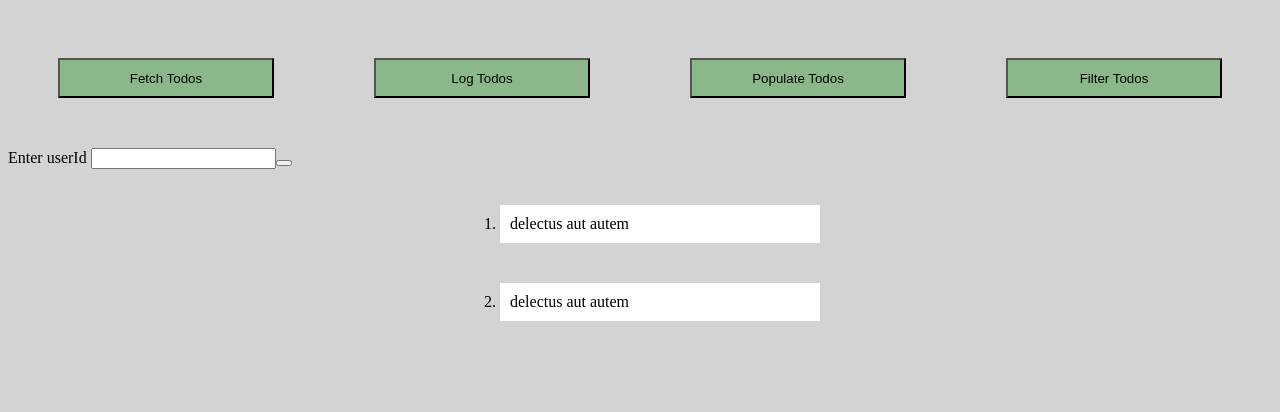
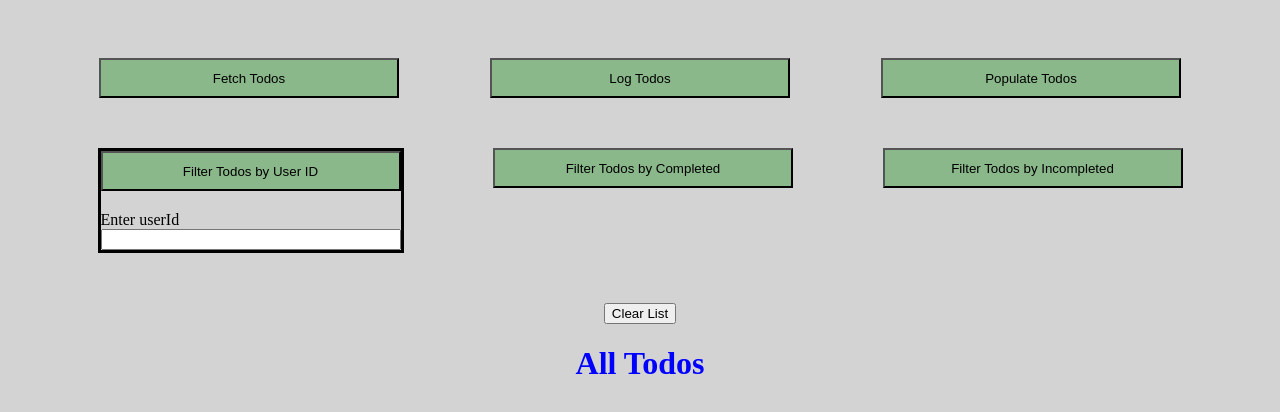
Before and after one commit to amolin09/Dummy-Data-Todo-List, a plain HTML site: page index.html in a window 1280 px wide. Both pictures are taken after a click on the button "Populate Todos". Drawn offline with Linux system fonts and the light colour scheme.

Commit message:
Completed filtering for user id, completed and incomplete. UI and UX still needs work. Two columns for completion status still needed

```diff
--- a/index.html
+++ b/index.html
@@ -13,12 +13,34 @@
     <button onclick="fetchTodos()">Fetch Todos</button>
     <button onclick="logTodos()">Log Todos</button>
     <button onclick="populateTodos()">Populate Todos</button>
-    <button onclick="filterTodos()">Filter Todos</button>
+
   </div>
 
-  <label for="userId">Enter userId</label>
-  <input type="number" id="userId"><button type="submit" id="userId" onclick="getUserId()"></button>
+<div class="header2" id="header2">
+  <div class="filterButtons" id = "filterById">
+    <button onclick="filterTodosById()">Filter Todos by User ID</button>
+    <label for="userId">Enter userId</label>
+    <input type="number" id="userId" min=1 max=10 onkeyup="getUserId()">
+  </div>
 
+  <div class="filterCompletion" id="filterByCompleted">
+    <button onclick="filterTodosByCompleted()">Filter Todos by Completed</button>
+  </div>
+
+  <div class="filterCompletion" id="filterByIncomplete">
+    <button onclick="filterTodosByIncompleted()">Filter Todos by Incompleted</button>
+  </div>
+</div>
+
+<div class="header3" id="header3">
+  <div class="clearButton">
+    <button onclick="clearEverything()">Clear List</button>
+  </div>
+</div>
+
+<div id="userIdHeading">
+
+</div>
 
   <ol id="todo-list">
 
--- a/scripts.js
+++ b/scripts.js
@@ -1,19 +1,7 @@
-let arrayOfTodos = [
-  {
-    userId: 14,
-    id: 1,
-    title: "delectus aut autem",
-    completed: false
-  },
-  {
-    userId: 20,
-    id: 2,
-    title: "delectus aut autem",
-    completed: false
-  }
-]
-
+let arrayOfTodos = []
 let todoList = document.getElementById("todo-list")
+let useridHeadingPlace = document.getElementById("userIdHeading")
+let filteredTodo = []
 
 const fetchTodos = () => {
   fetch('https://jsonplaceholder.typicode.com/todos')
@@ -27,7 +15,12 @@ const logTodos = () => {
 }
 
 const populateTodos = () =>{
-
+  removeH1()
+  removeLi()
+  const userIdHeadingElement = document.createElement('h1')
+  let userIdHeading = document.createTextNode('All Todos')
+  userIdHeadingElement.appendChild(userIdHeading)
+  useridHeadingPlace.appendChild(userIdHeadingElement)
 
  for(i = 0; i < arrayOfTodos.length; i++){
   const todoItem = arrayOfTodos[i]
@@ -41,25 +34,150 @@ const populateTodos = () =>{
   }
 }
 
-const filterTodos = () => {
+const removeLi = () => {
+  while (todoList.hasChildNodes()){
+  todoList.removeChild(todoList.firstChild)
+  }
+}
+
+const removeH1 = () => {
+  if(useridHeadingPlace.hasChildNodes()){
+  useridHeadingPlace.removeChild(useridHeadingPlace.firstChild)
+}
+}
+
+const clearEverything = () => {
   removeLi()
-  let filteredByUserId = arrayOfTodos.filter(todo => todo.userId == 2)
-  console.log(filteredByUserId)
-  for(i = 0; i < filteredByUserId.length; i++){
-    const todoItem = filteredByUserId[i]
+  removeH1()
+  clearIdField()
+}
+
+const clearIdField = () => {
+  document.getElementById('userId').value = ''
+}
+
+const getUserId = () => {
+  return document.getElementById('userId').value
+}
+
+const filterTodosById = () => {
+
+  const userId = getUserId()
+  clearIdField()
+
+  if(userId < 1 || userId > 10){
+    alert('Please enter a valid ID number between 1 - 10')
+  }
+  else{
+    removeH1()
+    removeLi()
+    filteredTodo = arrayOfTodos.filter(todo => todo.userId == userId)
+    console.log(filteredTodo)
+    const userIdHeadingElement = document.createElement('h1')
+    let userIdHeading = document.createTextNode('Todos From User: ' + userId)
+    userIdHeadingElement.appendChild(userIdHeading)
+    useridHeadingPlace.appendChild(userIdHeadingElement)
+
+    for(i = 0; i < filteredTodo.length; i++){
+    const todoItem = filteredTodo[i]
     const todoLi = document.createElement('LI')
     let todoItemTitle = document.createTextNode(todoItem.title)
         todoLi.appendChild(todoItemTitle)
         todoList.appendChild(todoLi)
     }
+  }
 }
 
-const removeLi = () => {
-while (todoList.hasChildNodes()){
-  todoList.removeChild(todoList.firstChild)
-}
+const filterTodosByCompleted = () =>{
+  const userId = getUserId()
+  clearIdField()
+
+
+  if(!userId){
+    removeH1()
+    removeLi()
+    filteredTodo = arrayOfTodos.filter(todo => todo.completed)
+    console.log(filteredTodo)
+    const userIdHeadingElement = document.createElement('h1')
+    let userIdHeading = document.createTextNode('Completed Todos From All')
+    userIdHeadingElement.appendChild(userIdHeading)
+    useridHeadingPlace.appendChild(userIdHeadingElement)
+
+    for(i = 0; i < filteredTodo.length; i++){
+      const todoItem = filteredTodo[i]
+      const todoLi = document.createElement('LI')
+      let todoItemTitle = document.createTextNode(todoItem.title)
+          todoLi.appendChild(todoItemTitle)
+          todoList.appendChild(todoLi)
+      }
+  }
+  else if(userId >= 1 && userId <=10){
+    removeH1()
+    removeLi()
+    filteredTodo = arrayOfTodos.filter(todo => todo.userId == userId)
+    let furtherFiltered = filteredTodo.filter(newTodo => newTodo.completed)
+    console.log(furtherFiltered)
+    const userIdHeadingElement = document.createElement('h1')
+    let userIdHeading = document.createTextNode('Completed Todos From User: ' + userId)
+    userIdHeadingElement.appendChild(userIdHeading)
+    useridHeadingPlace.appendChild(userIdHeadingElement)
+
+    for(j = 0; j < furtherFiltered.length; j++){
+      const todoItem = furtherFiltered[j]
+      const todoLi = document.createElement('LI')
+      let todoItemTitle = document.createTextNode(todoItem.title)
+          todoLi.appendChild(todoItemTitle)
+          todoList.appendChild(todoLi)
+    }
+  }
+  else{
+    alert('Please enter a valid ID number between 1 - 10')
+  }
 }
 
-const getUserId = () => {
+const filterTodosByIncompleted = () =>{
+  const userId = getUserId()
+  clearIdField()
 
+
+  if(!userId){
+    removeH1()
+    removeLi()
+    filteredTodo = arrayOfTodos.filter(todo => !todo.completed)
+    console.log(filteredTodo)
+    const userIdHeadingElement = document.createElement('h1')
+    let userIdHeading = document.createTextNode('Incomplete Todos From All')
+    userIdHeadingElement.appendChild(userIdHeading)
+    useridHeadingPlace.appendChild(userIdHeadingElement)
+
+    for(i = 0; i < filteredTodo.length; i++){
+      const todoItem = filteredTodo[i]
+      const todoLi = document.createElement('LI')
+      let todoItemTitle = document.createTextNode(todoItem.title)
+          todoLi.appendChild(todoItemTitle)
+          todoList.appendChild(todoLi)
+      }
+  }
+  else if(userId >= 1 && userId <=10){
+    removeH1()
+    removeLi()
+    filteredTodo = arrayOfTodos.filter(todo => todo.userId == userId)
+    let furtherFiltered = filteredTodo.filter(newTodo => !newTodo.completed)
+    console.log(furtherFiltered)
+    const userIdHeadingElement = document.createElement('h1')
+    let userIdHeading = document.createTextNode('Incomplete Todos From User: ' + userId)
+    userIdHeadingElement.appendChild(userIdHeading)
+    useridHeadingPlace.appendChild(userIdHeadingElement)
+
+    for(j = 0; j < furtherFiltered.length; j++){
+      const todoItem = furtherFiltered[j]
+      const todoLi = document.createElement('LI')
+      let todoItemTitle = document.createTextNode(todoItem.title)
+          todoLi.appendChild(todoItemTitle)
+          todoList.appendChild(todoLi)
+    }
+  }
+  else{
+    alert('Please enter a valid ID number between 1 - 10')
+  }
 }
--- a/styles.css
+++ b/styles.css
@@ -4,13 +4,13 @@ background-color: lightgrey;
 
 #header{
   display: flex;
-  justify-content: center;
+  justify-content: space-evenly;
 }
 
 #header > button{
-  width: 300px;
-  height: 40px;
-  margin: 50px 50px;
+  min-width: 300px;
+  min-height: 40px;
+  margin: 50px 0;
   background-color: rgb(138, 184, 138);
 }
 
@@ -18,6 +18,56 @@ background-color: lightgrey;
   background-color:rgb(76, 177, 76);
   font-weight: bolder;
   font-size: 16px;
+}
+
+#header2{
+  display: flex;
+  justify-content: space-evenly;
+}
+
+.filterButtons{
+ display: flex;
+ flex-direction: column;
+ min-width: 300px;
+ border: solid black;
+}
+
+.filterButtons > button{
+  width: 300px;
+  height: 40px;
+  background-color: rgb(138, 184, 138);
+  margin-bottom: 20px;
+}
+
+.filterButtons > button:hover{
+  background-color:rgb(76, 177, 76);
+  font-weight: bolder;
+  font-size: 16px;
+}
+
+.filterCompletion > button{
+  width: 300px;
+  height: 40px;
+  background-color: rgb(138, 184, 138);
+  margin-bottom: 20px;
+}
+
+.filterCompletion > button:hover{
+  background-color:rgb(76, 177, 76);
+  font-weight: bolder;
+  font-size: 16px;
+}
+
+.header3{
+  display: flex;
+  justify-content: space-evenly;
+  margin-top: 50px;
+}
+
+#userIdHeading h1{
+  display:flex;
+  justify-content: center;
+  color: blue;
 }
 
 ol{
```
